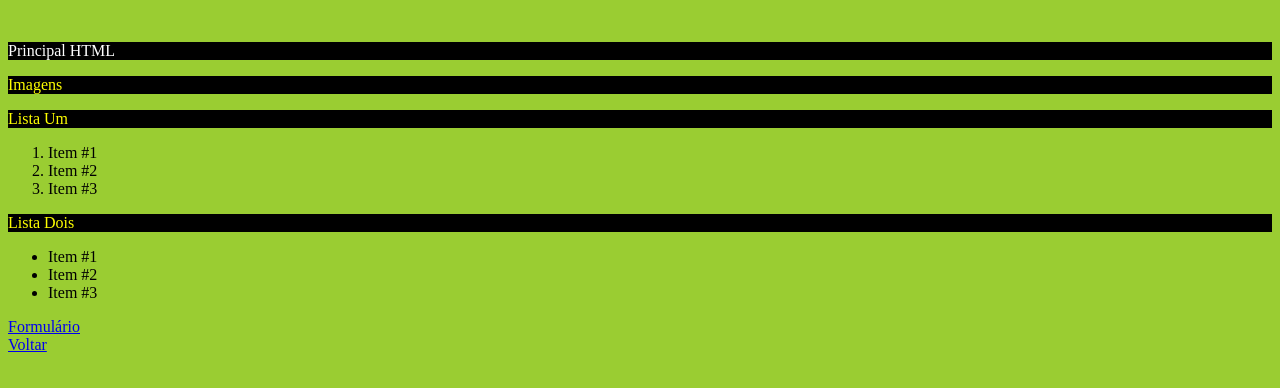
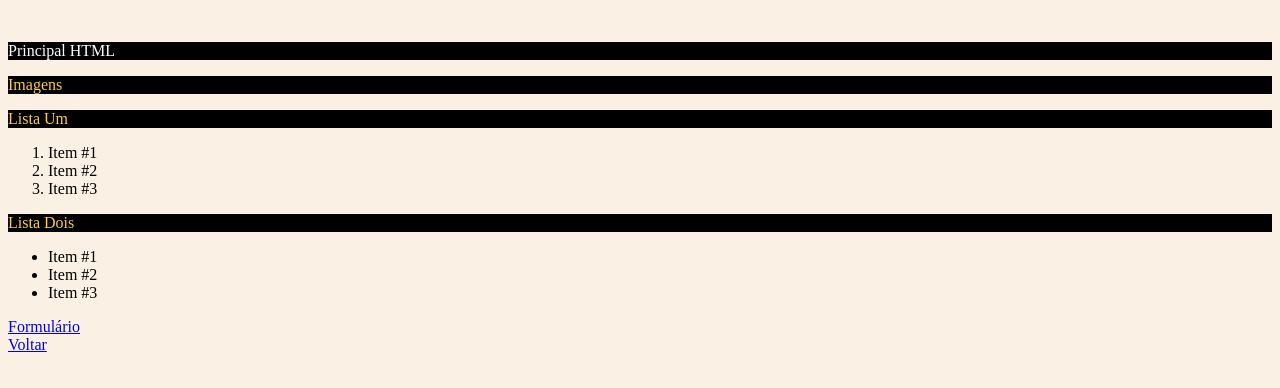
Before and after one commit to LuizaAndres/HTML, a plain HTML site: page aulas/index.html in a window 1280 px wide. Drawn offline with Linux system fonts and the light colour scheme.

Commit message:
organizando

```diff
--- a/index.html
+++ b/aulas/index.html
@@ -5,22 +5,22 @@
     <title>PRINCIPAL HTML</title>
 </head>
 
-<body style="background-color:yellowgreen">
+<body style="background-color:rgb(250, 240, 228)">
     <br>
     <p style="background-color: black;color: white">Principal HTML</p>
 
-    <p style="background-color: black;color: yellow">Imagens</p>
+    <p style="background-color: black;color: rgb(250, 207, 67)">Imagens</p>
     <!--
     <img src="imgs/buldogue.jpg" height="200px">
     <img src="https://thumbs.gfycat.com/IdealCommonGallinule-size_restricted.gif" width="280px" height="200">
     -->
-    <p style="background-color: black;color: yellow">Lista Um</p>
+    <p style="background-color: black;color: rgb(250, 207, 67)">Lista Um</p>
     <ol>
         <li>Item #1</li>
         <li>Item #2</li>
         <li>Item #3</li>
     </ol>
-    <p style="background-color: black;color: yellow">Lista Dois</p>
+    <p style="background-color: black;color: rgb(250, 207, 67)">Lista Dois</p>
     <ul>
         <li>Item #1</li>
         <li>Item #2</li>
```
Also changed, not shown: aulas/tabela.html (renamed from tabela.html, +1 -1 lines), aulas/formulario.html (renamed from formulario.html).
